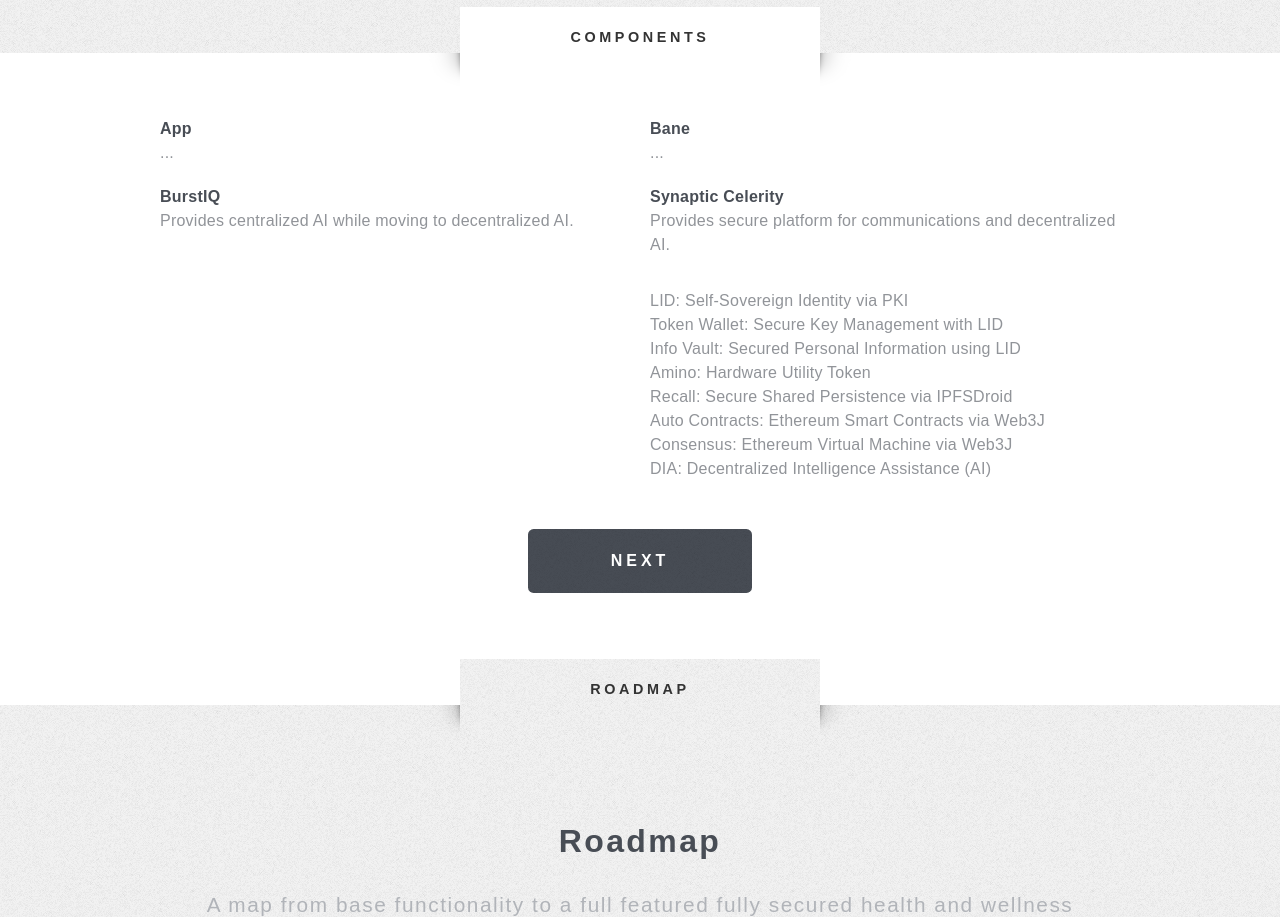
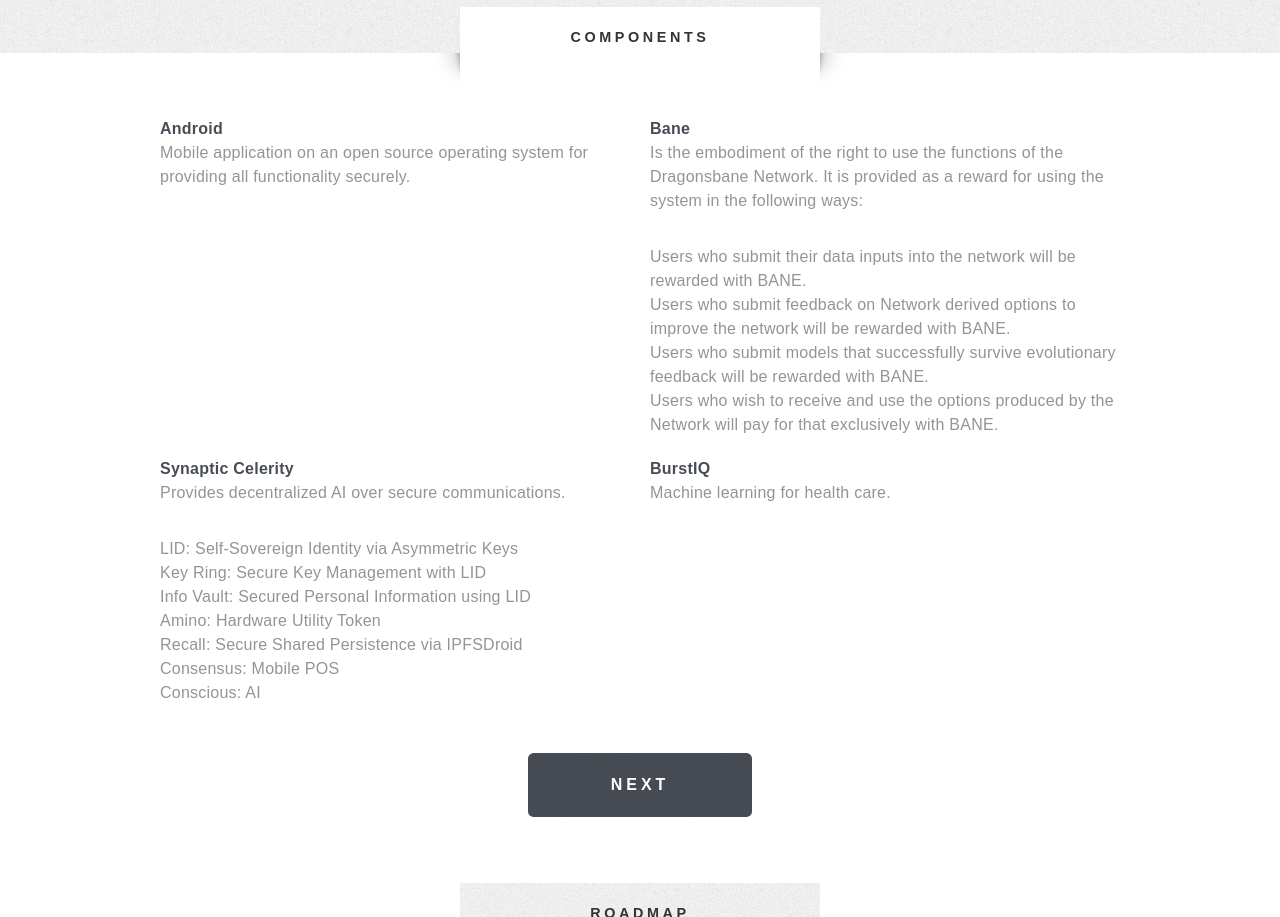
Before and after one commit to DragonsbaneProject/dragonsbane-marketing, a plain HTML site: page index.html in a window 1280 px wide. Shown: the part 4480-5397 px from the top of the page. Drawn offline with nearby package versions, Linux system fonts and the light colour scheme; a web font is replaced by a local one.

Commit message:
Expansion on Bane.

```diff
--- a/templates/home.html
+++ b/templates/home.html
@@ -389,8 +389,8 @@
 									<div class="6u">
 										<section class="highlight highlight-one">
 											<!--<a class="image image-left"><img src="images/neurons-firing-7.jpeg" alt="" /></a>-->
-											<h2>App</h2>
-											<p>...</p>
+											<h2>Android</h2>
+											<p>Mobile application on an open source operating system for providing all functionality securely.</p>
 											<!--<ul class="actions">-->
 											<!--<li><a class="button button-style2">In Progress</a></li>-->
 											<!--<li><a href="#terms" class="button button-style1">Learn More</a></li>-->
@@ -401,7 +401,15 @@
 										<section class="highlight highlight-two">
 											<!--<a href="v4d" class="image image-left"><img src="images/neurons-firing-8.jpeg" alt="" /></a>-->
 											<h2>Bane</h2>
-											<p>...</p>
+											<p>
+												Is the embodiment of the right to use the functions of the Dragonsbane Network.
+												It is provided as a reward for using the system in the following ways:</p>
+											<ul>
+												<li>Users who submit their data inputs into the network will be rewarded with BANE.</li>
+												<li>Users who submit feedback on Network derived options to improve the network will be rewarded with BANE.</li>
+												<li>Users who submit models that successfully survive evolutionary feedback will be rewarded with BANE.</li>
+												<li>Users who wish to receive and use the options produced by the Network will pay for that exclusively with BANE.</li>
+											</ul>
 											<!--<ul class="actions">-->
 											<!--<li><a href="v4d" class="button button-style2">Conceptualizing</a></li>-->
 											<!--<li><a href="#terms" class="button button-style1">Learn More</a></li>-->
@@ -411,33 +419,32 @@
 								</div>
 								<div class="row">
 									<div class="6u">
-										<section class="highlight highlight-three">
-											<!--<a href="v4d" class="image image-left"><img src="images/neurons-firing-8.jpeg" alt="" /></a>-->
-											<h2>BurstIQ</h2>
-											<p>Provides centralized AI while moving to decentralized AI.</p>
+										<section class="highlight highlight-one">
+											<!--<a class="image image-left"><img src="images/neurons-firing-7.jpeg" alt="" /></a>-->
+											<h2>Synaptic Celerity</h2>
+											<p>Provides decentralized AI over secure communications.</p>
+											<ul>
+												<li>LID: Self-Sovereign Identity via Asymmetric Keys</li>
+												<li>Key Ring: Secure Key Management with LID</li>
+												<li>Info Vault: Secured Personal Information using LID</li>
+												<li>Amino: Hardware Utility Token</li>
+												<li>Recall: Secure Shared Persistence via IPFSDroid</li>
+												<li>Consensus: Mobile POS</li>
+												<li>Conscious: AI</li>
+											</ul>
 											<!--<ul class="actions">-->
-											<!--<li><a href="v4d" class="button button-style2">Conceptualizing</a></li>-->
+											<!--<li><a class="button button-style2">In Progress</a></li>-->
 											<!--<li><a href="#terms" class="button button-style1">Learn More</a></li>-->
 											<!--</ul>-->
 										</section>
 									</div>
 									<div class="6u">
-										<section class="highlight highlight-one">
-											<!--<a class="image image-left"><img src="images/neurons-firing-7.jpeg" alt="" /></a>-->
-											<h2>Synaptic Celerity</h2>
-											<p>Provides secure platform for communications and decentralized AI.</p>
-											<ul>
-												<li>LID: Self-Sovereign Identity via PKI</li>
-												<li>Token Wallet: Secure Key Management with LID</li>
-												<li>Info Vault: Secured Personal Information using LID</li>
-												<li>Amino: Hardware Utility Token</li>
-												<li>Recall: Secure Shared Persistence via IPFSDroid</li>
-												<li>Auto Contracts: Ethereum Smart Contracts via Web3J</li>
-												<li>Consensus: Ethereum Virtual Machine via Web3J</li>
-												<li>DIA: Decentralized Intelligence Assistance (AI)</li>
-											</ul>
+										<section class="highlight highlight-three">
+											<!--<a href="v4d" class="image image-left"><img src="images/neurons-firing-8.jpeg" alt="" /></a>-->
+											<h2>BurstIQ</h2>
+											<p>Machine learning for health care.</p>
 											<!--<ul class="actions">-->
-											<!--<li><a class="button button-style2">In Progress</a></li>-->
+											<!--<li><a href="v4d" class="button button-style2">Conceptualizing</a></li>-->
 											<!--<li><a href="#terms" class="button button-style1">Learn More</a></li>-->
 											<!--</ul>-->
 										</section>
```
